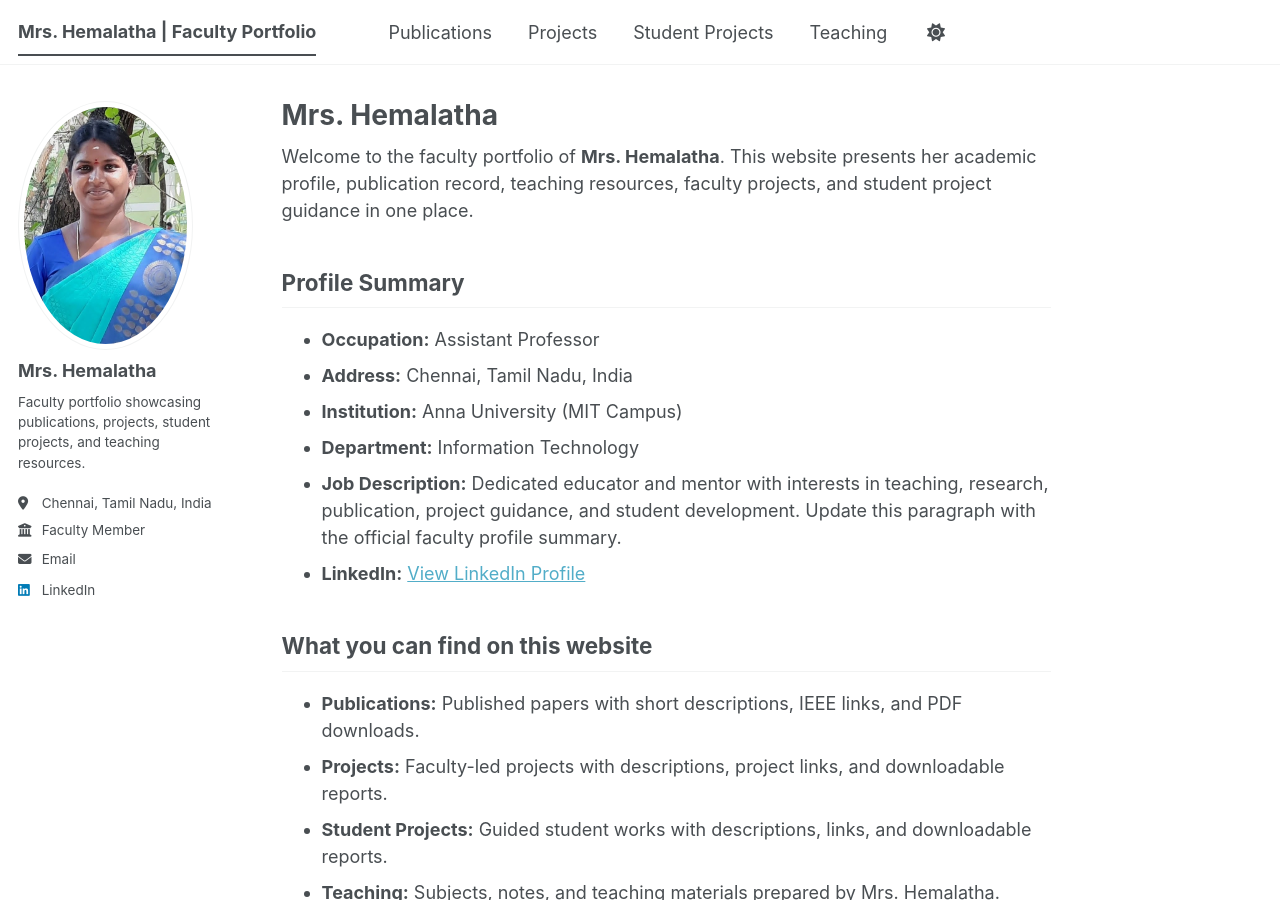
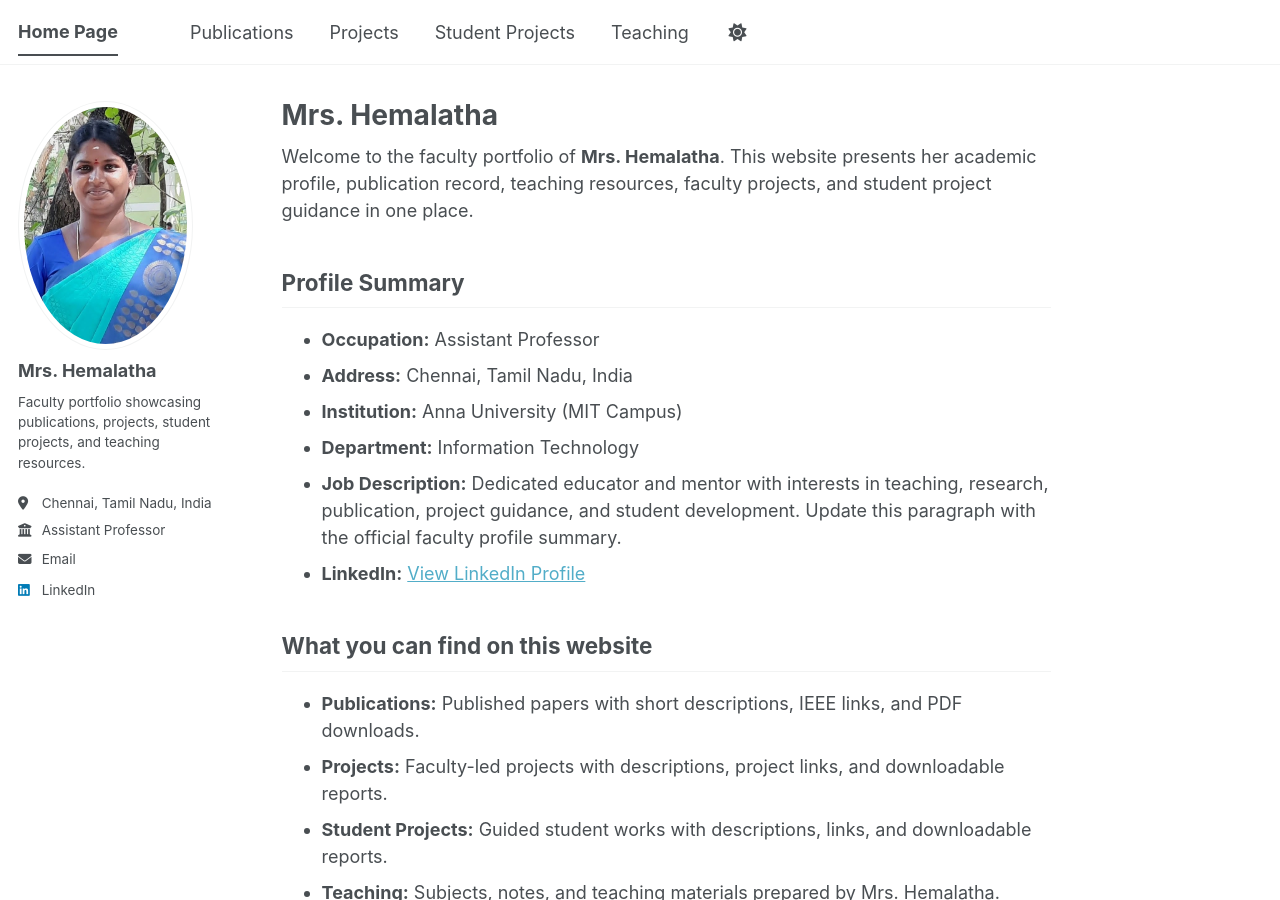
Before and after one commit to NelsonBharathi/nelsonbharathi.github.io, a Jekyll site: the page built from _pages/about.md, in a window 1280 px wide and 900 px high. Built offline with Jekyll 4.4.1, drawn with Linux system fonts in a browser that asks for light colours; a script bundle is joined from its source files by our own code; library files that are not in the unit come from our copies.

Commit message:
Update _config.yml

```diff
--- a/_config.yml
+++ b/_config.yml
@@ -9,7 +9,7 @@
 # Basic Site Settings
 locale                   : "en-US"
 site_theme               : "default" # The available themes options are "default", "air", "sunrise", "mint", "dirt" and "contrast"
-title                    : "Mrs. Hemalatha | Faculty Portfolio"
+title                    : "Home Page"
 title_separator          : "-"
 name                     : &name "Mrs. Hemalatha"
 description              : &description "Faculty portfolio for Mrs. Hemalatha"   # Update this with a general description of your site, this is the default if not overridden by a page
@@ -28,7 +28,7 @@ author:
   pronouns         : # example: "she/her"
   bio              : "Faculty portfolio showcasing publications, projects, student projects, and teaching resources."
   location         : "Chennai, Tamil Nadu, India"
-  employer         : "Faculty Member"
+  employer         : "Assistant Professor"
   uri              : # URL
   email            : "hemalatha@example.com"
 
```
